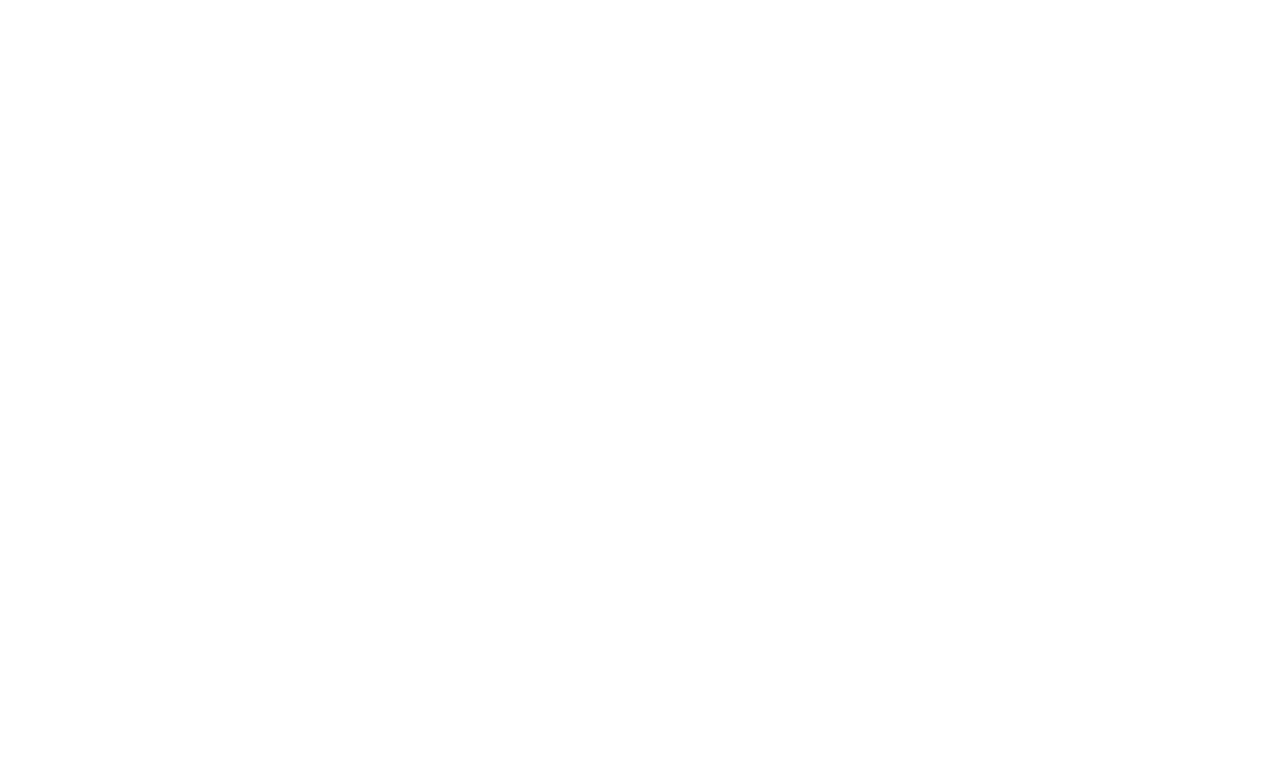
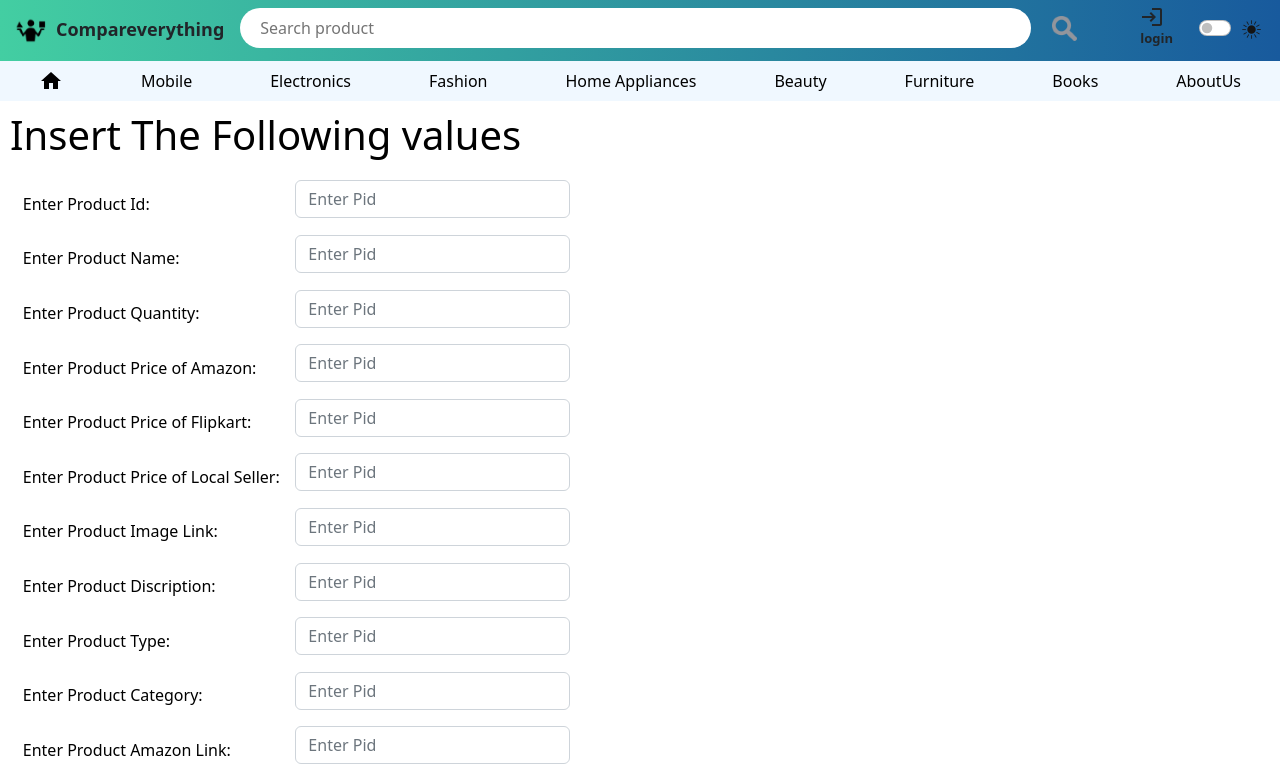
Before and after one commit to Harsh-007-max/Compareverything, a React (Create React App) app: page /Insert in a window 1280 px wide. Before the commit this address had no page. Shown: the top 779 px of the page. Built offline with nearby package versions, Linux system fonts and the light colour scheme.

Commit message:
instert page gui done

```diff
--- a/src/App.js
+++ b/src/App.js
@@ -17,6 +17,7 @@
 import Books from "./components/Books";
 import AboutUs from "./components/AboutUs";
 import Admin from "./components/Admin.js";
+import Insert from "./components/Insert";
 
 function App() {
   const [data, setData] = useState([]);
@@ -47,6 +48,7 @@
           <Route path="/books" element={<><Searchbar data={data} setData={setData} title="Compareverything" toggleMode={toggleMode} mode={mode}/><Books data={data} setData={setData} mode={mode} toggleMode={toggleMode} /></> }/>
           <Route path="/AboutUs" element={<><Searchbar data={data} setData={setData} title="Compareverything" toggleMode={toggleMode} mode={mode}/><AboutUs data={data} setData={setData} mode={mode} toggleMode={toggleMode} /></> }/>
           <Route path="/Admin" element={<><Searchbar data={data} setData={setData} title="Compareverything" toggleMode={toggleMode} mode={mode}/><Admin data={data} setData={setData} mode={mode} toggleMode={toggleMode}/></>}/>
+          <Route path="/Insert" element={<><Searchbar data={data} setData={setData} title="Compareverything" toggleMode={toggleMode} mode={mode}/><Insert data={data} setData={setData} mode={mode} toggleMode={toggleMode}/></>}/>
           <Route path="/" element={<><Searchbar data={data} setData={setData} title="Compareverything" toggleMode={toggleMode} mode={mode} /><Homec data={data} setData={setData} mode={mode} toggleMode={toggleMode} /></>}/>
         </Routes>
       </Router>
--- a/src/components/Admin.js
+++ b/src/components/Admin.js
@@ -2,7 +2,8 @@
 import './CSS/Admin.css';
 import EditNoteIcon from '@mui/icons-material/EditNote';
 import DeleteSweepIcon from '@mui/icons-material/DeleteSweepRounded';
-function Admin() {
+import { Link } from 'react-router-dom';
+function Admin(props) {
     const [data, setData] = useState([]);
     const [pname,setPname] = useState();
     const [Qty,setQty] = useState();
@@ -24,8 +25,10 @@
   }, []);
   return (
     <>
+        <div className='insert__btn'><Link to='/Insert' class="btn btn-outline-success btn-lg">Insert</Link></div>
+        <div className='borderdiv'></div>
         <div className='Admin__root'>
-      <table className='table table-dark table-bordered"'>
+      <table className={`table ${props.mode==='light'?'':'table-dark'} table-bordered`}>
       <thead className='table-dark'>
         <tr className='table__row'>
           <th>Pid</th>
@@ -49,20 +52,20 @@
             {data.map((item, index) => (
               <tr key={index}>
                 <td>{item.Pid}</td>
-                <td><input className='form-control' type='text'onChange={(e)=>setPname(e.target.value)} value={item.Pname}/></td>
-                <td><input className='form-control' type='text'onChange={(e)=>setQty(e.target.value)} value={item.Qty}/></td>
-                <td><input className='form-control' type='text'onChange={(e)=>setPA(e.target.value)} value={item.PriceAmazon}/></td>
-                <td><input className='form-control' type='text'onChange={(e)=>setPF(e.target.value)} value={item.PriceFlipcart}/></td>
-                <td><input className='form-control' type='text'onChange={(e)=>setPLS(e.target.value)} value={item.PriceLS}/></td>
-                <td><input className='form-control' type='text'onChange={(e)=>setPI(e.target.value)} value={item.PImage} /></td>
-                <td><input className='form-control' type='text'onChange={(e)=>setPD(e.target.value)} value={item.PDisc}/></td>
-                <td><input className='form-control' type='text'onChange={(e)=>setPT(e.target.value)} value={item.PType}/></td>
-                <td><input className='form-control' type='text'onChange={(e)=>setPC(e.target.value)} value={item.Category}/></td>
-                <td><input className='form-control' type='text'onChange={(e)=>setPAL(e.target.value)} value={item.AmazonLink}/></td>
-                <td><input className='form-control' type='text'onChange={(e)=>setPFL(e.target.value)} value={item.FlipkartLink}/></td>
-                <td><input className='form-control' type='text'onChange={(e)=>setPLSL(e.target.value)} value={item.LS}/></td>
-                <td><button className='btn table__buttons'><EditNoteIcon color='success'/></button></td>
-                <td><button className='btn table__buttons'><DeleteSweepIcon color='success'/></button></td>
+                <td><input className={`form-control ${props.mode==='light'?'input__light':'input__dark'}`} type='text'onChange={(e)=>setPname(e.target.value)} value={item.Pname}/></td>
+                <td><input className={`form-control ${props.mode==='light'?'input__light':'input__dark'}`} type='text'onChange={(e)=>setQty(e.target.value)} value={item.Qty}/></td>
+                <td><input className={`form-control ${props.mode==='light'?'input__light':'input__dark'}`} type='text'onChange={(e)=>setPA(e.target.value)} value={item.PriceAmazon}/></td>
+                <td><input className={`form-control ${props.mode==='light'?'input__light':'input__dark'}`} type='text'onChange={(e)=>setPF(e.target.value)} value={item.PriceFlipcart}/></td>
+                <td><input className={`form-control ${props.mode==='light'?'input__light':'input__dark'}`} type='text'onChange={(e)=>setPLS(e.target.value)} value={item.PriceLS}/></td>
+                <td><input className={`form-control ${props.mode==='light'?'input__light':'input__dark'}`} type='text'onChange={(e)=>setPI(e.target.value)} value={item.PImage} /></td>
+                <td><input className={`form-control ${props.mode==='light'?'input__light':'input__dark'}`} type='text'onChange={(e)=>setPD(e.target.value)} value={item.PDisc}/></td>
+                <td><input className={`form-control ${props.mode==='light'?'input__light':'input__dark'}`} type='text'onChange={(e)=>setPT(e.target.value)} value={item.PType}/></td>
+                <td><input className={`form-control ${props.mode==='light'?'input__light':'input__dark'}`} type='text'onChange={(e)=>setPC(e.target.value)} value={item.Category}/></td>
+                <td><input className={`form-control ${props.mode==='light'?'input__light':'input__dark'}`} type='text'onChange={(e)=>setPAL(e.target.value)} value={item.AmazonLink}/></td>
+                <td><input className={`form-control ${props.mode==='light'?'input__light':'input__dark'}`} type='text'onChange={(e)=>setPFL(e.target.value)} value={item.FlipkartLink}/></td>
+                <td><input className={`form-control ${props.mode==='light'?'input__light':'input__dark'}`} type='text'onChange={(e)=>setPLSL(e.target.value)} value={item.LS+" "}/></td>
+                <td><button type='button' className={`btn table__buttons ${props.mode ==='light'?'table__buttons__light':'table__buttons__dark'}`}><EditNoteIcon color='success'/></button></td>
+                <td><button type='button' className={`btn table__buttons ${props.mode ==='light'?'table__buttons__light':'table__buttons__dark'}`}><DeleteSweepIcon color='success'/></button></td>
               </tr>
             ))}
         </tbody>
--- a/src/components/CSS/Admin.css
+++ b/src/components/CSS/Admin.css
@@ -7,10 +7,31 @@
     width:10px;
 }
 .table__buttons{
-    background-color: #212529;
     margin:2px;
 }
-.table__body > tr > td > input{
+.table__buttons__light{
+    background-color: whitesmoke;
+}
+.table__buttons__dark{
+    background-color: #212529;
+}
+/* .table__body > tr > td > input{
+    background-color: #212529;
+    color:white;
+} */
+.insert__btn{
+    padding:10px 10px 10px 10px;
+    background-color: #212529;
+}
+.borderdiv{
+    padding: 1px;
+    background-color: #27d383;
+}
+.input__light{
+    background-color: whitesmoke;
+    color: black;
+}
+.input__dark{
     background-color: #212529;
     color:white;
 }
--- /dev/null
+++ b/src/components/CSS/Input.css
@@ -0,0 +1,35 @@
+.Input__root{
+    display: flex;
+    flex-direction: column;
+    padding: 10px;
+}
+.pidiv{
+    display: flex;
+    flex-direction: row;
+}
+.pidiv > table{
+    margin:10px;
+}
+
+.pidiv > table > tr{
+    margin:10px;
+    padding:10px;
+}
+
+.pidiv > table > tr>td{
+    margin:5px;
+    padding:2.8px;
+}
+.Input__root__light{
+    color:black;
+}
+.Input__root__dark{
+    background-color: #212529;
+    color: white;
+}
+.inputclass{
+    margin:1px 100px 10px 10px;
+    display: flex;
+    flex:1;
+    max-width:500px;
+}
--- /dev/null
+++ b/src/components/Insert.js
@@ -0,0 +1,73 @@
+import React from 'react'
+import './CSS/Input.css'
+function Insert(props) {
+  return (
+    <>
+        <div className={`Input__root ${props.mode ==='light'? 'Input__root__light':'Input__root__dark'}`}>
+            <h1>Insert The Following values</h1>
+
+            <div className={`pidiv`}>
+            <table>
+                <tr>
+                    <td>Enter Product Id:</td>
+                    <td><input className="form-control d-flex me-2 inputclass" type="text" placeholder="Enter Pid" aria-label="default input example"/></td>
+                </tr>
+                <tr>
+                <td>Enter Product Name:</td>
+                    <td><input className="form-control d-flex me-2 inputclass" type="text" placeholder="Enter Pid" aria-label="default input example"/></td>
+                </tr>
+                <tr>
+                <td>Enter Product Quantity:</td>
+                    <td><input className="form-control d-flex me-2 inputclass" type="text" placeholder="Enter Pid" aria-label="default input example"/></td>
+                </tr>
+                <tr>
+                <td>Enter Product Price of Amazon:</td>
+                    <td><input className="form-control d-flex me-2 inputclass" type="text" placeholder="Enter Pid" aria-label="default input example"/></td>
+                </tr>
+                <tr>
+                <td>Enter Product Price of Flipkart:</td>
+                    <td><input className="form-control d-flex me-2 inputclass" type="text" placeholder="Enter Pid" aria-label="default input example"/></td>
+                </tr>
+                <tr>
+                <td>Enter Product Price of Local Seller:</td>
+                    <td><input className="form-control d-flex me-2 inputclass" type="text" placeholder="Enter Pid" aria-label="default input example"/></td>
+                </tr>
+                <tr>
+                <td>Enter Product Image Link:</td>
+                    <td><input className="form-control d-flex me-2 inputclass" type="text" placeholder="Enter Pid" aria-label="default input example"/></td>
+                </tr>
+                <tr>
+                <td>Enter Product Discription:</td>
+                    <td><input className="form-control d-flex me-2 inputclass" type="text" placeholder="Enter Pid" aria-label="default input example"/></td>
+                </tr>
+                <tr>
+                <td>Enter Product Type:</td>
+                    <td><input className="form-control d-flex me-2 inputclass" type="text" placeholder="Enter Pid" aria-label="default input example"/></td>
+                </tr>
+                <tr>
+                <td>Enter Product Category:</td>
+                    <td><input className="form-control d-flex me-2 inputclass" type="text" placeholder="Enter Pid" aria-label="default input example"/></td>
+                </tr>
+                <tr>
+                <td>Enter Product Amazon Link:</td>
+                    <td><input className="form-control d-flex me-2 inputclass" type="text" placeholder="Enter Pid" aria-label="default input example"/></td>
+                </tr>
+                <tr>
+                <td>Enter Product Flipkart Link:</td>
+                    <td><input className="form-control d-flex me-2 inputclass" type="text" placeholder="Enter Pid" aria-label="default input example"/></td>
+                </tr>
+                <tr>
+                <td>Enter Product Local Seller Link:</td>
+                    <td><input className="form-control d-flex me-2 inputclass" type="text" placeholder="Enter Pid" aria-label="default input example"/></td>
+                </tr>
+                <tr>
+                <button to='/Insert' class="btn btn-outline-success btn-lg">Insert</button>
+                </tr>
+            </table>
+            </div>
+    </div>
+    </>
+  )
+}
+
+export default Insert
--- a/src/components/Searchbar.js
+++ b/src/components/Searchbar.js
@@ -14,11 +14,10 @@
   function handleSearch(event){
     event.preventDefault();
     getSearch(text);
-    console.log(text+"from handle search");
   }
   const handleChange = (event) =>{
     setText(event.target.value,()=>{
-      console.log(text+"from handle change");
+
     });
   }
   useEffect(() => {
```
Also changed, not shown: src/components/Server/CompareverythingDB.js (+19 -0 lines), 1 other file (tests, documents, lock files or other folders).
